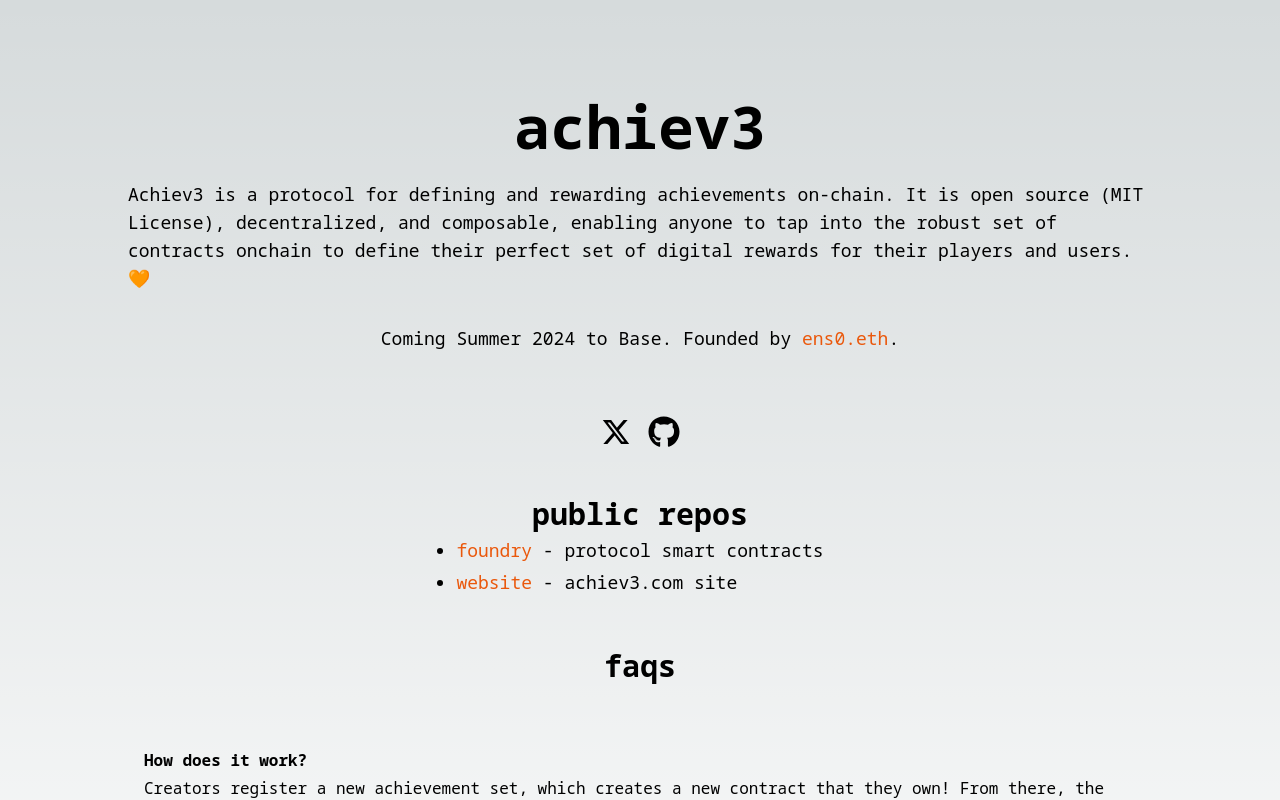
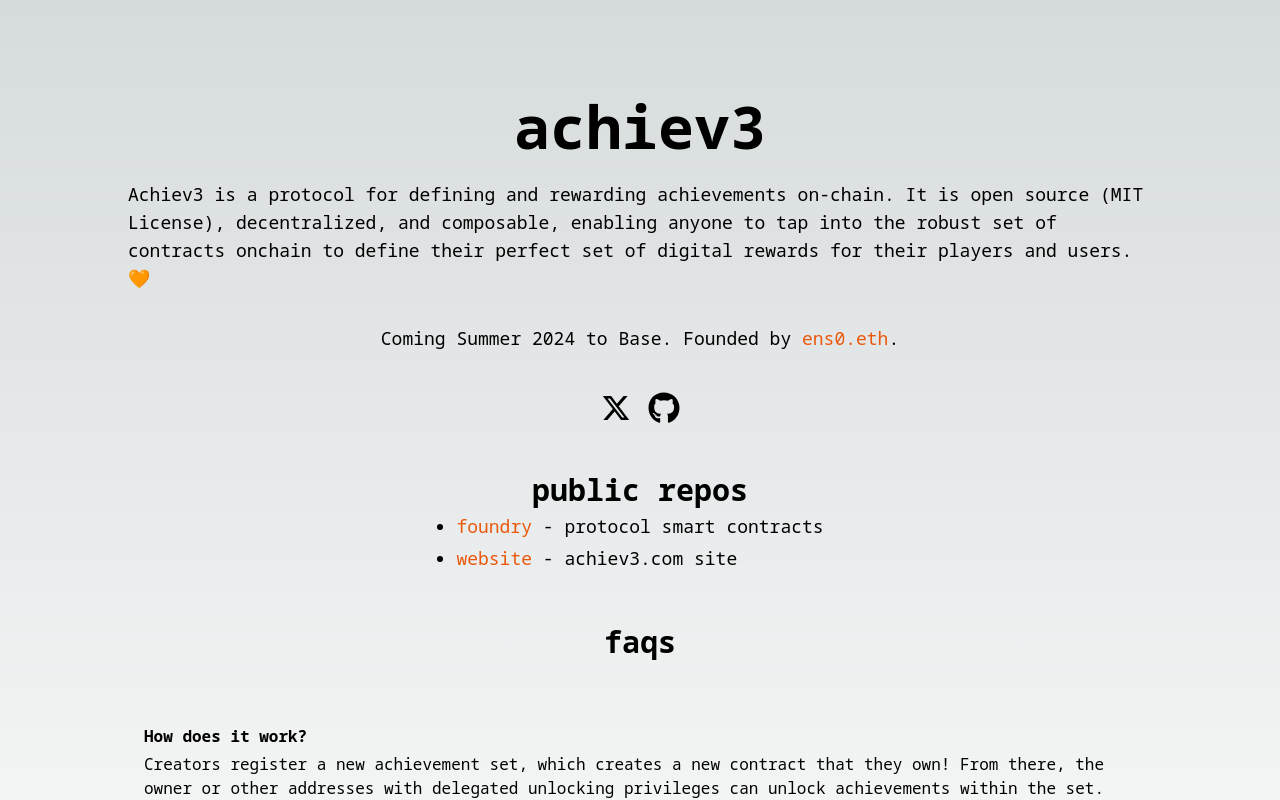
Before and after one commit to achiev3protocol/achiev3-site, a Next.js app: page / in a window 1280 px wide. Shown: the top 800 px of the page. Built offline with nearby package versions, Linux system fonts and the light colour scheme.

Commit message:
Padding tweak

```diff
--- a/src/app/page.tsx
+++ b/src/app/page.tsx
@@ -16,7 +16,7 @@
                 Coming Summer 2024 to Base. Founded by <Link className="text-orange-600 hover:text-orange-400" href="https://ens0.me">ens0.eth</Link>.
             </p>
 
-            <div className="flex flex-row gap-4 pt-12">
+            <div className="flex flex-row gap-4 pt-6">
                 <a rel="noopener" href="https://x.com/achiev3protocol/" target="_blank" title="Twitter"><RiTwitterXFill style={{width: "32px", height: "32px"}} /></a>
                 <a rel="noopener" href="https://github.com/achiev3protocol" target="_blank" title="GitHub"><FaGithub style={{width: "32px", height: "32px"}} /></a>
             </div>
```
